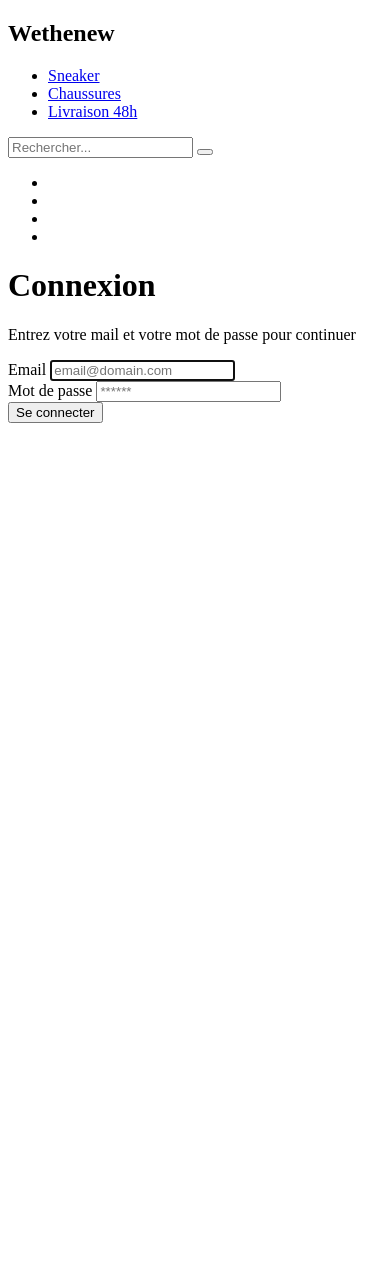
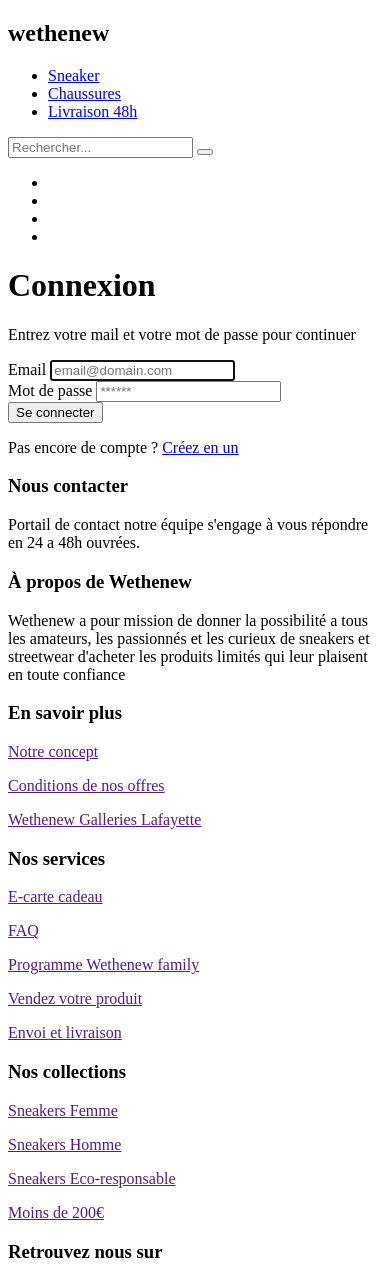
Before and after one commit to Spirit-Souls/Boutique_projet, a Symfony app: template templates/security/login.html.twig in a window 390 px wide. Before the commit the page ends 423 px from the top, so only its background shows below. Run offline with Twig, Linux system fonts and the light colour scheme; the template is opened without the code that fills it, so the values that code supplies are empty; some libraries are stand-ins or nearby versions.

Commit message:
feat(changement31/05)

```diff
--- a/templates/base.html.twig
+++ b/templates/base.html.twig
@@ -20,5 +20,6 @@
         {% block body %}
 
         {% endblock %}
+        {% include 'footer.html.twig' %}
     </body>
 </html>
--- /dev/null
+++ b/templates/footer.html.twig
@@ -0,0 +1,49 @@
+<div class="footer">
+    <div class="jsp d-flex">
+        <div class="footer-part">
+            <h3>Nous contacter</h3>
+
+            <p><i class="bi bi-envelope"></i> Portail de contact notre équipe s'engage à vous répondre en 24 a 48h ouvrées.</p>
+        </div>
+        <div class="footer-part">
+            <h3>À propos de Wethenew</h3>
+            <p>Wethenew a pour mission de donner la possibilité a tous les amateurs, les passionnés et les curieux de sneakers et streetwear d'acheter les produits limités qui leur plaisent en toute confiance</p>
+        </div>
+        <div class="footer-part">
+            <h3>En savoir plus</h3>
+            <p><a href="">Notre concept</a></p>
+            <p><a href="">Conditions de nos offres</a></p>
+            <p><a href="">Wethenew Galleries Lafayette</a></p>
+        </div>
+        <div class="footer-part">
+            <h3>Nos services</h3>
+            <p><a href="">E-carte cadeau</a></p>
+            <p><a href="">FAQ</a></p>
+            <p><a href="">Programme Wethenew family</a></p>
+            <p><a href="">Vendez votre produit</a></p>
+            <p><a href="">Envoi et livraison</a></p>
+        </div>
+        <div class="footer-part">
+            <h3>Nos collections</h3>
+            <p><a href="">Sneakers Femme</a></p>
+            <p><a href="">Sneakers Homme</a></p>
+            <p><a href="">Sneakers Eco-responsable</a></p>
+            <p><a href="">Moins de 200€</a></p>
+        </div>
+        <div class="footer-part">
+            <h3>Retrouvez nous sur</h3>
+            <div class="socialN">
+                <a href=""><i class="bi bi-instagram"></i></a>
+                <a href=""><i class="bi bi-tiktok"></i></a>
+                <a href=""><i class="bi bi-twitter"></i></a>
+                <a href=""><i class="bi bi-facebook"></i></a>
+                <a href=""><i class="bi bi-pinterest"></i></a>
+            </div>
+        </div>
+    </div>
+
+
+
+
+
+</div>
--- a/templates/header.html.twig
+++ b/templates/header.html.twig
@@ -1,6 +1,6 @@
 <section id="header" class="d-flex">
     <div class="title">
-        <h1>Wethenew</h1>
+        <h1>wethenew</h1>
     </div>
     <nav>
         <ul class="nav-items">
--- a/templates/security/login.html.twig
+++ b/templates/security/login.html.twig
@@ -47,6 +47,9 @@
         <button class="btn btn-lg btn-primary" type="submit">
             Se connecter
         </button>
+
+        <p>Pas encore de compte ? <a href="#">Créez en un</a></p>
+
     </form>
 </div>
 {% endblock %}
--- a/templates/user/new.html.twig
+++ b/templates/security/new.html.twig
@@ -3,9 +3,9 @@
 {% block title %}New User{% endblock %}
 
 {% block body %}
-    <h1>Create new User</h1>
+    <h1>Créer un nouvel utilisateur</h1>
 
     {{ include('user/_form.html.twig') }}
 
-    <a href="{{ path('app_user_index') }}">back to list</a>
+    <a href="{{ path('app_user_index') }}">revenir à la liste</a>
 {% endblock %}
--- a/templates/user/_form.html.twig
+++ /dev/null
@@ -1,4 +0,0 @@
-{{ form_start(form) }}
-    {{ form_widget(form) }}
-    <button class="btn">{{ button_label|default('Save') }}</button>
-{{ form_end(form) }}
```
Also changed, not shown: assets/styles/layout/interface.scss (+80 -37 lines), src/Controller/Security/SecurityController.php (+25 -1 lines), src/Form/UserType.php (+62 -6 lines), templates/security/_form.html.twig (added, +8 -0 lines), templates/security/_delete_form.html.twig (renamed from templates/user/_delete_form.html.twig), templates/security/edit.html.twig (renamed from templates/user/edit.html.twig), templates/security/index.html.twig (renamed from templates/user/index.html.twig), templates/security/show.html.twig (renamed from templates/user/show.html.twig), 1 other file.
